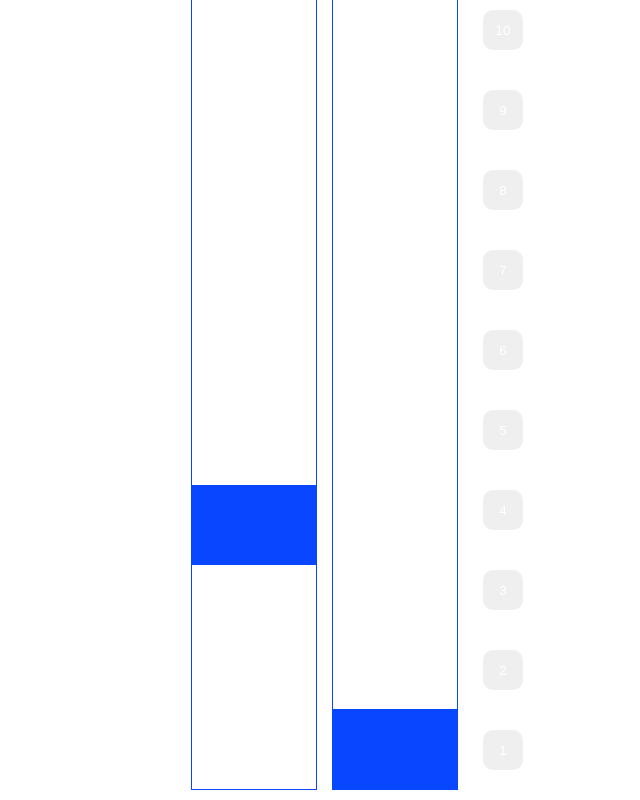
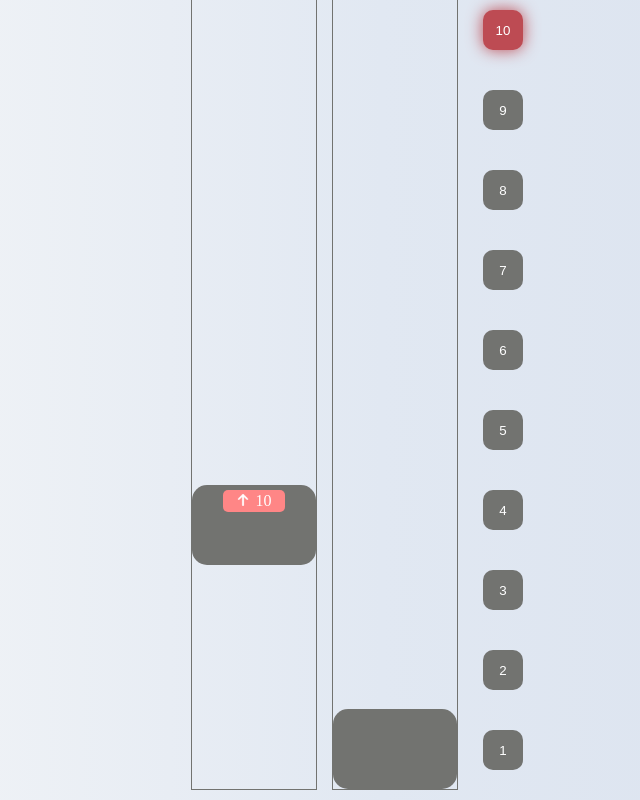
Before and after one commit to AnIlyukina/emulator-elevators-vue3, a Vue app: page / in a window 1280 px wide. Both pictures are taken after a click on the element "10". Shown: the whole page, without its empty margins (258-898 px from the left). Built offline with nearby package versions, Linux system fonts and the light colour scheme.

Commit message:
стилизация, добавить табло индикации на кабину лифта, индикацию кнопок, анимацию состояния лифта - отдыха

```diff
--- a/src/assets/scss/elevator.scss
+++ b/src/assets/scss/elevator.scss
@@ -3,6 +3,7 @@
   box-sizing: border-box;
   background-color: $lift-color;
   position: relative;
+  border-radius: 15px;
 
 
   &__info{
@@ -20,4 +21,38 @@
     margin-right: 3px;
   }
 
+  &__door{
+    width: 50%;
+    background: linear-gradient(to left,  transparent 55%, white 55%) right;
+    background-size: 200%;
+    transition: 1s linear;
+    border-radius: 5px 5px 0 0;
+    margin: auto;
+    margin-top: 5px;
+  }
 }
+
+.open-close{
+  // время анимации зависит от количества времени, которое лифт
+  // находится в состоянии chill
+  animation-duration: 3s;
+  animation-name: identifier;
+  animation-timing-function: linear
+}
+@keyframes identifier {
+  50% {
+    background-position: left;
+  }
+
+  100% {
+    background-position: right;
+  }
+}
+
+//анимация появления инфикатора на кабине лифта
+.fade-enter-active, .fade-leave-active {
+  transition: opacity .3s;
+}
+.fade-enter, .fade-leave-to{
+  opacity: 0;
+}
--- a/src/assets/scss/shaft-lift.scss
+++ b/src/assets/scss/shaft-lift.scss
@@ -52,5 +52,35 @@
   border: none;
   color: white;
   border-radius: 10px;
+  transition: 0.5s 'easy';
   cursor: pointer;
+
+  &.cursor {
+    cursor: default;
+  }
+
+
+
+  &_type{
+    &_free{
+      background-color: $button-free-color;
+
+      &:hover{
+        opacity: .8;
+      }
+    }
+
+    &_waiting{
+      background-color: $button-waiting-color;
+    }
+
+    &_started{
+      animation: glowing 500ms infinite;
+    }
+  }
 }
+@keyframes glowing {
+  0% { background-color: $button-waiting-color; box-shadow: 0 0 5px $button-waiting-color; }
+  50% { background-color: $button-started-color; box-shadow: 0 0 20px $button-started-color; }
+  100% { background-color: $button-waiting-color; box-shadow: 0 0 5px $button-waiting-color; }
+}
--- a/src/assets/scss/style.scss
+++ b/src/assets/scss/style.scss
@@ -4,6 +4,8 @@
 }
 #app {
   height: 100vh;
+  background: -webkit-linear-gradient(90deg, #f6f7f8,#e1e8f2,#d9e1ee);
+  background: linear-gradient(90deg, #f6f7f8,#e1e8f2,#d9e1ee);
 }
 
 @import './variables.scss';
--- a/src/assets/scss/variables.scss
+++ b/src/assets/scss/variables.scss
@@ -1 +1,7 @@
-$lift-color: #0946ff;
+$lift-color: #727370;
+
+
+// цвета состояний кнопки
+$button-free-color: $lift-color;
+$button-waiting-color: #ff7590;
+$button-started-color: #a23939;
--- a/src/components/elevator-cabin.vue
+++ b/src/components/elevator-cabin.vue
@@ -15,5 +15,26 @@ defineProps({
     :class="'elevator  elevator' + elevator.id"
     :style="{'height': floorHeight + 'px'}"
   >
+    <transition name="fade">
+      <div
+        v-show="elevator.status !== 'free'"
+        class="elevator__info">
+        <img
+          v-if="elevator.status === 'busy' && elevator.transform === 'up'"
+          class="elevator__img-move"
+          src="../assets/icons/arrow-up.png"
+        >
+        <img
+          v-if="elevator.status === 'busy' && elevator.transform === 'down'"
+          class="elevator__img-move"
+          src="../assets/icons/arrow-down.png"
+        >
+        {{ elevator.currentFloor }}
+      </div>
+    </transition>
+    <div
+      :class="[elevator.status === 'chill' ? 'open-close' : '', 'elevator__door']"
+      :style="{'height': floorHeight - 40 + 'px'}"
+    />
   </div>
 </template>
--- a/src/components/shaft-list.vue
+++ b/src/components/shaft-list.vue
@@ -131,7 +131,7 @@ const start = () => {
         :style="{'height': floorHeight + 'px'}"
         @click="addToQueue(item.floor)"
       >
-        <button class="button">
+        <button :class="`button button_type_${item.status}`">
           {{ item.floor }}
         </button>
       </div>
```
Also changed, not shown: src/main.js (line endings or trailing spaces), 1 other file (tests, documents, lock files or other folders).
